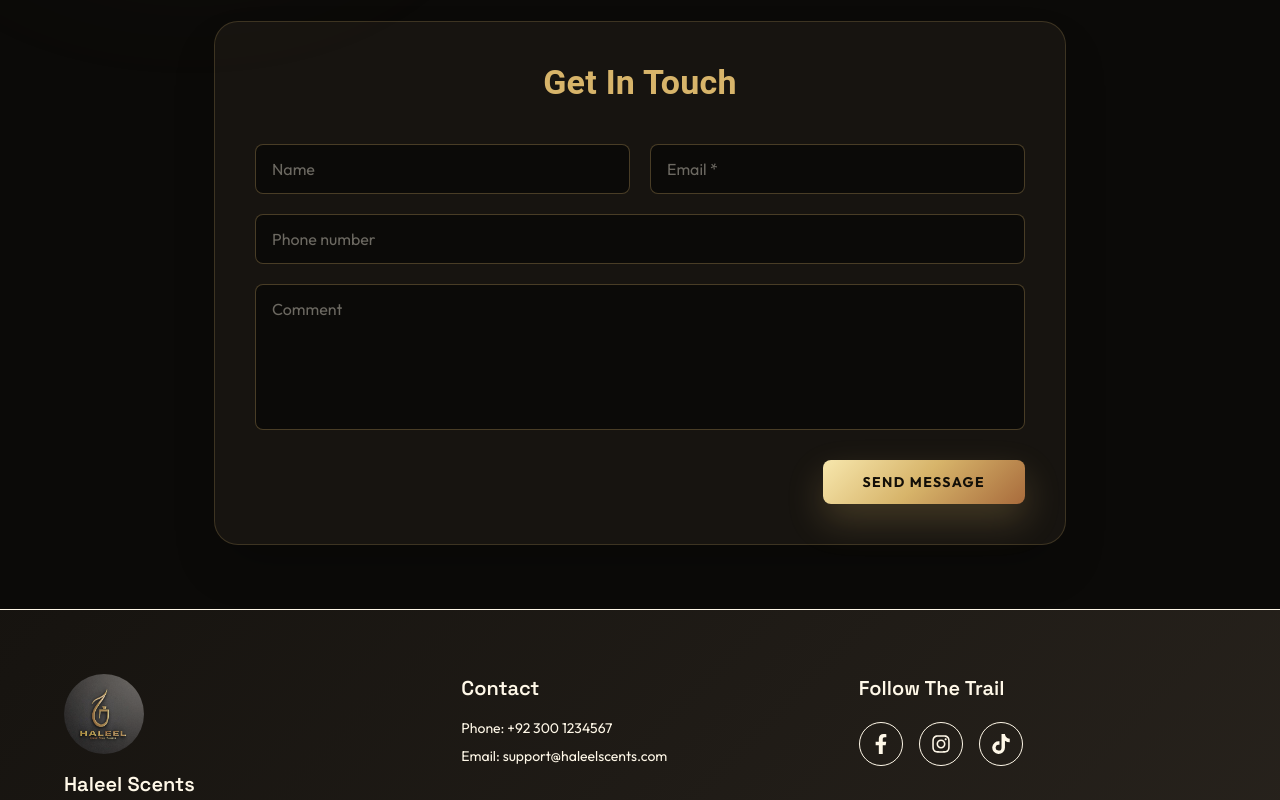
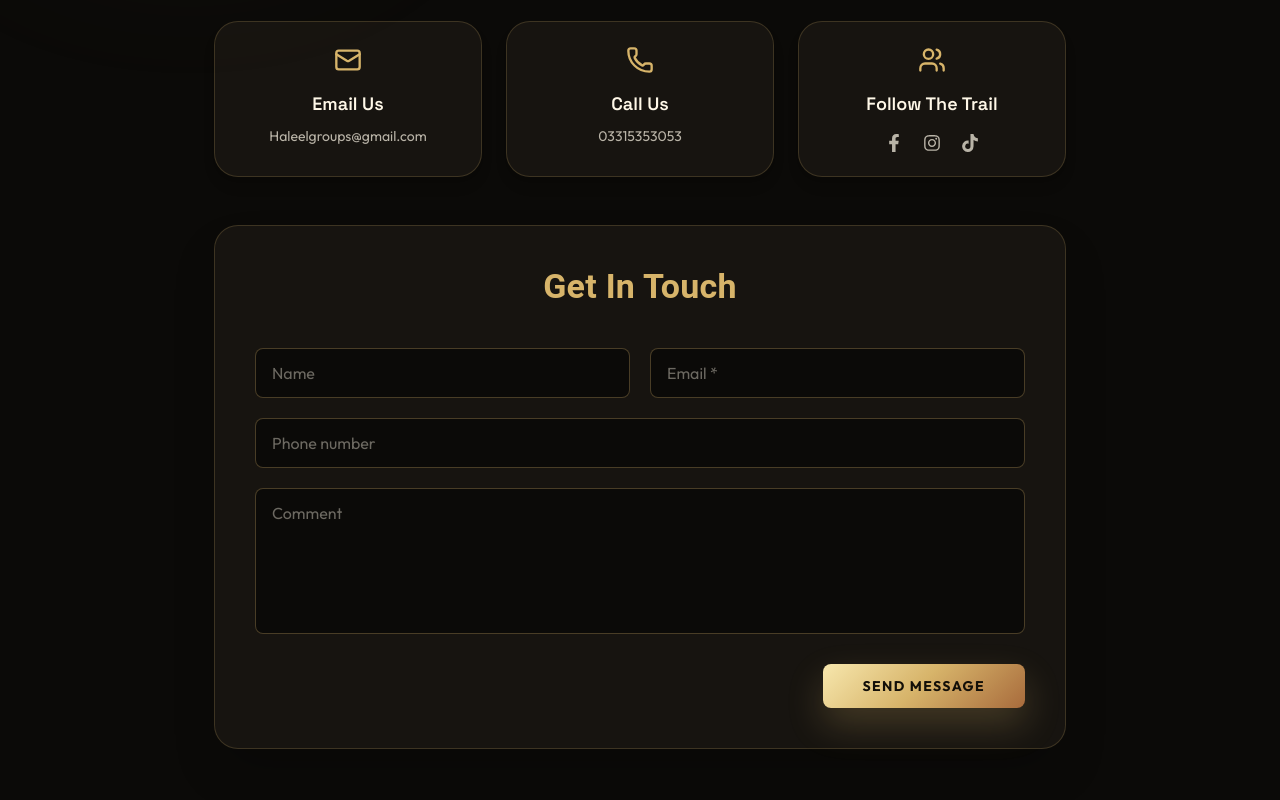
Before and after one commit to Ammarmustafa-007/HaleelScents, a React (Vite) app: page /contact in a window 1280 px wide. Shown: the part 580-1380 px from the top of the page. Built offline with nearby package versions, Linux system fonts and the light colour scheme; no server answers.

Commit message:
Update contact info, add social media links, and integrate real platform logos

```diff
--- a/src/components/Footer.jsx
+++ b/src/components/Footer.jsx
@@ -14,16 +14,16 @@ export const Footer = () => {
 
         <div>
           <h3 className="text-xl font-serif font-semibold text-gold-soft">Contact</h3>
-          <p className="mt-4 text-sm text-ivory/70">Phone: +92 300 1234567</p>
-          <p className="mt-2 text-sm text-ivory/70">Email: support@haleelscents.com</p>
+          <p className="mt-4 text-sm text-ivory/70">Phone: 03315353053</p>
+          <p className="mt-2 text-sm text-ivory/70">Email: Haleelgroups@gmail.com</p>
         </div>
 
         <div>
           <h3 className="text-xl font-serif font-semibold text-gold-soft">Follow The Trail</h3>
           <div className="mt-5 flex gap-4 text-xl">
-            <a href="#" className="grid h-11 w-11 place-items-center rounded-full border border-gold/25 transition hover:bg-gold hover:text-ink hover-lift"><FaFacebookF /></a>
-            <a href="#" className="grid h-11 w-11 place-items-center rounded-full border border-gold/25 transition hover:bg-gold hover:text-ink hover-lift"><FaInstagram /></a>
-            <a href="#" className="grid h-11 w-11 place-items-center rounded-full border border-gold/25 transition hover:bg-gold hover:text-ink hover-lift"><FaTiktok /></a>
+            <a href="https://www.facebook.com/HaleelScents/" target="_blank" rel="noreferrer" className="grid h-11 w-11 place-items-center rounded-full border border-gold/25 transition hover:bg-gold hover:text-ink hover-lift"><FaFacebookF /></a>
+            <a href="https://www.instagram.com/haleel_scents?igsh=Znp2N3N1ZzM5dGY2" target="_blank" rel="noreferrer" className="grid h-11 w-11 place-items-center rounded-full border border-gold/25 transition hover:bg-gold hover:text-ink hover-lift"><FaInstagram /></a>
+            <a href="https://www.tiktok.com/@haleelscents?_r=1&_t=ZS-97vR5p6Sxwy" target="_blank" rel="noreferrer" className="grid h-11 w-11 place-items-center rounded-full border border-gold/25 transition hover:bg-gold hover:text-ink hover-lift"><FaTiktok /></a>
           </div>
         </div>
       </div>
--- a/src/pages/Contact.jsx
+++ b/src/pages/Contact.jsx
@@ -2,8 +2,10 @@ import React, { useState } from "react";
 import { Navbar } from "../components/Navbar";
 import { Footer } from "../components/Footer";
 import { supabase } from "../supabaseClient";
-import { Container, Grid, Typography } from "@mui/material";
+import { Container, Typography } from "@mui/material";
 import { notify } from "../components/notify";
+import { Mail, Phone, Users } from "lucide-react";
+import { FaFacebookF, FaInstagram, FaTiktok } from "react-icons/fa";
 
 export const Contact = () => {
   const [form, setForm] = useState({
@@ -55,7 +57,7 @@ export const Contact = () => {
         <div className="absolute w-[300px] h-[300px] bg-[#fff3cd]0/20 blur-[120px] rounded-full bottom-10 right-10"></div>
 
         <div className="text-center">
-          <h1 className="text-3xl sm:text-5xl font-bold mb-3">
+          <h1 className="text-3xl sm:text-5xl font-bold mb-3 font-serif">
             Contact Haleel
           </h1>
           <p className="text-gray-300">
@@ -64,9 +66,30 @@ export const Contact = () => {
         </div>
       </div>
 
-      {/* FORM */}
+      {/* FORM AND INFO */}
       <div className="bg-[#0b0a08] py-16 text-[#fff8e8]">
         <Container maxWidth="md">
+          <div className="mb-12 grid grid-cols-1 md:grid-cols-3 gap-6 text-center">
+            <div className="bg-[#171410] border border-[#d7b46a]/20 p-6 rounded-2xl shadow-lg transition hover:border-[#d7b46a]/40">
+              <Mail className="mx-auto text-[#d7b46a] mb-4" size={28} />
+              <h3 className="text-lg font-serif font-semibold text-[#fff8e8]">Email Us</h3>
+              <p className="mt-2 text-[#fff8e8]/70 text-sm">Haleelgroups@gmail.com</p>
+            </div>
+            <div className="bg-[#171410] border border-[#d7b46a]/20 p-6 rounded-2xl shadow-lg transition hover:border-[#d7b46a]/40">
+              <Phone className="mx-auto text-[#d7b46a] mb-4" size={28} />
+              <h3 className="text-lg font-serif font-semibold text-[#fff8e8]">Call Us</h3>
+              <p className="mt-2 text-[#fff8e8]/70 text-sm">03315353053</p>
+            </div>
+            <div className="bg-[#171410] border border-[#d7b46a]/20 p-6 rounded-2xl shadow-lg transition hover:border-[#d7b46a]/40">
+              <Users className="mx-auto text-[#d7b46a] mb-4" size={28} />
+              <h3 className="text-lg font-serif font-semibold text-[#fff8e8]">Follow The Trail</h3>
+              <div className="mt-4 flex justify-center gap-5 text-lg">
+                 <a href="https://www.facebook.com/HaleelScents/" target="_blank" rel="noreferrer" className="text-[#fff8e8]/70 hover:text-[#d7b46a] transition hover:scale-110"><FaFacebookF /></a>
+                 <a href="https://www.instagram.com/haleel_scents?igsh=Znp2N3N1ZzM5dGY2" target="_blank" rel="noreferrer" className="text-[#fff8e8]/70 hover:text-[#d7b46a] transition hover:scale-110"><FaInstagram /></a>
+                 <a href="https://www.tiktok.com/@haleelscents?_r=1&_t=ZS-97vR5p6Sxwy" target="_blank" rel="noreferrer" className="text-[#fff8e8]/70 hover:text-[#d7b46a] transition hover:scale-110"><FaTiktok /></a>
+              </div>
+            </div>
+          </div>
           <div className="bg-[#171410] border border-[#d7b46a]/20 p-10 rounded-3xl shadow-2xl">
 
             <Typography variant="h4" fontWeight="bold" mb={5} textAlign="center" color="#d7b46a">
```
